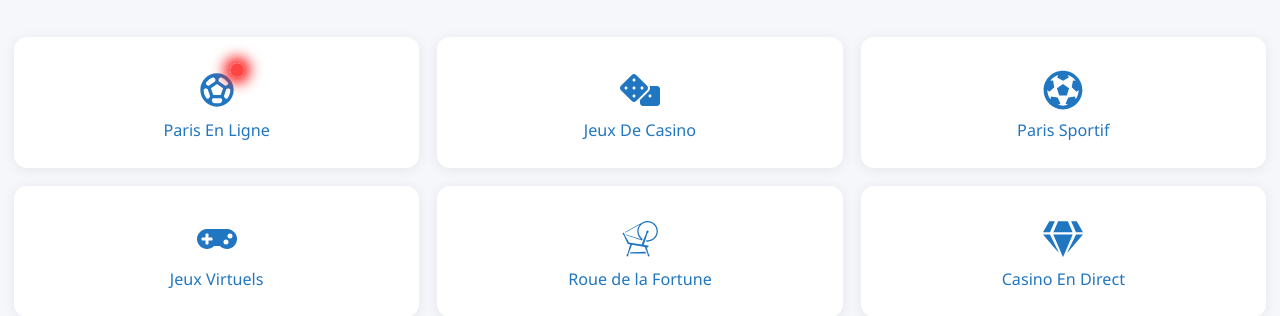
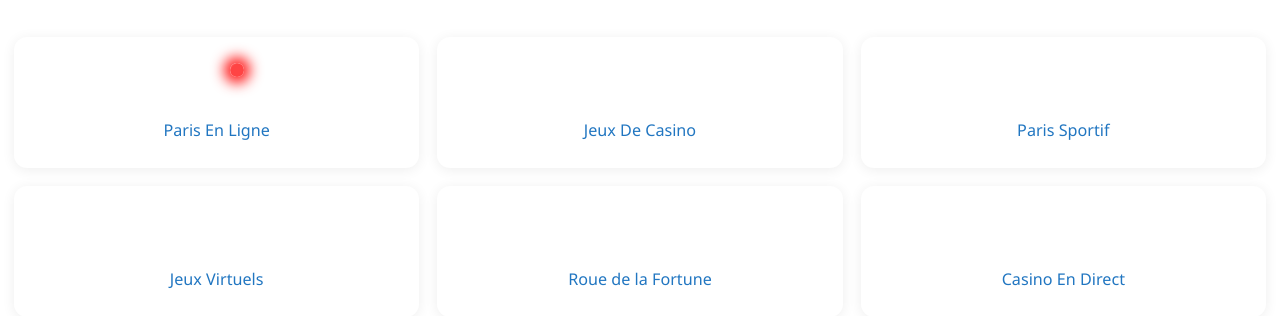
Before and after one commit to ridhasnow/Betting-site, a React (Create React App) app: page / in a window 1280 px wide. Shown: the part 131-447 px from the top of the page. Built offline with nearby package versions, Linux system fonts and the light colour scheme.

Commit message:
Update App.js

```diff
--- a/src/App.js
+++ b/src/App.js
@@ -15,33 +15,32 @@ const sliderImages = [
 const gridButtons = [
   {
     title: "Paris En Ligne",
-    icon: <MdOutlineSportsSoccer size={40} color="#2176c1" />,
+    icon: <MdOutlineSportsSoccer size={40} color="#FFF" />,
     live: true, // لإظهار النقطة الحمراء
   },
   {
     title: "Jeux De Casino",
-    icon: <FaDice size={40} color="#2176c1" />,
+    icon: <FaDice size={40} color="#FFF" />,
   },
   {
     title: "Paris Sportif",
-    icon: <FaFutbol size={40} color="#2176c1" />,
+    icon: <FaFutbol size={40} color="#FFF" />,
   },
   {
     title: "Jeux Virtuels",
-    icon: <FaGamepad size={40} color="#2176c1" />,
+    icon: <FaGamepad size={40} color="#FFF" />,
   },
   {
     title: "Roue de la Fortune",
-    icon: <GiSpinningWheel size={40} color="#2176c1" />,
+    icon: <GiSpinningWheel size={40} color="#FFF" />,
   },
   {
     title: "Casino En Direct",
-    icon: <FaGem size={40} color="#2176c1" />,
+    icon: <FaGem size={40} color="#FFF" />,
   },
 ];
 
-// أدخل مفتاح API الخاص بك هنا (theSportsDB)
-const API_KEY = "1"; // "1" هو المفتاح الافتراضي المجاني للتجربة، غيّره لمفتاحك الشخصي لاحقًا
+const FOOTBALL_API_KEY = "c25adbeecce0469e8ff30485070581db";
 
 function App() {
   // سلايدر الصور
@@ -56,23 +55,25 @@ function App() {
   // فتح قائمة مباريات لايف
   const [showLive, setShowLive] = useState(false);
 
-  // بيانات مباريات لايف من API
+  // جلب مباريات اليوم من football-data.org
   const [liveMatches, setLiveMatches] = useState([]);
   const [loading, setLoading] = useState(false);
 
-  // عند فتح لايف، جلب المباريات
   useEffect(() => {
     if (showLive) {
       setLoading(true);
-      fetch(`https://www.thesportsdb.com/api/v1/json/${API_KEY}/eventslast.php?id=4328`) // 4328 = Premier League (مثال)
+      fetch("https://api.football-data.org/v4/matches?dateFrom=today&dateTo=today", {
+        headers: {
+          "X-Auth-Token": FOOTBALL_API_KEY,
+        },
+      })
         .then(res => res.json())
         .then(data => {
-          // ترتيب البيانات بشكل يناسب العرض (سنضيف بيانات رهان وهمية)
-          const matches = (data.results || []).slice(0, 10).map(ev => ({
-            teams: `${ev.strHomeTeam} vs ${ev.strAwayTeam}`,
-            time: ev.dateEvent + " " + (ev.strTime || ""),
+          const matches = (data.matches || []).slice(0, 10).map(ev => ({
+            teams: `${ev.homeTeam.name} vs ${ev.awayTeam.name}`,
+            time: ev.utcDate ? ev.utcDate.slice(11, 16) : "",
             odds: [
-              { label: "1", value: (Math.random() * 2 + 1).toFixed(2) }, // احتمالات وهمية
+              { label: "1", value: (Math.random() * 2 + 1).toFixed(2) },
               { label: "X", value: (Math.random() * 2 + 2).toFixed(2) },
               { label: "2", value: (Math.random() * 2 + 1).toFixed(2) },
               { label: "Over 0.5", value: (Math.random() * 1.5 + 1.1).toFixed(2) },
@@ -89,7 +90,7 @@ function App() {
   const [selectedBet, setSelectedBet] = useState(null);
 
   return (
-    <div className="main-wrapper">
+    <div className="main-wrapper" style={{background:"#fff"}}>
       {/* Header */}
       <header className="header header-black">
         <span className="header-title">Accueil</span>
@@ -109,7 +110,7 @@ function App() {
       <main className="grid-container grid-3">
         {gridButtons.map((btn, idx) => (
           <div
-            className="grid-item grid-white"
+            className={`grid-item grid-blue`}
             key={idx}
             onClick={() => btn.title === "Paris En Ligne" && setShowLive(true)}
           >
```
